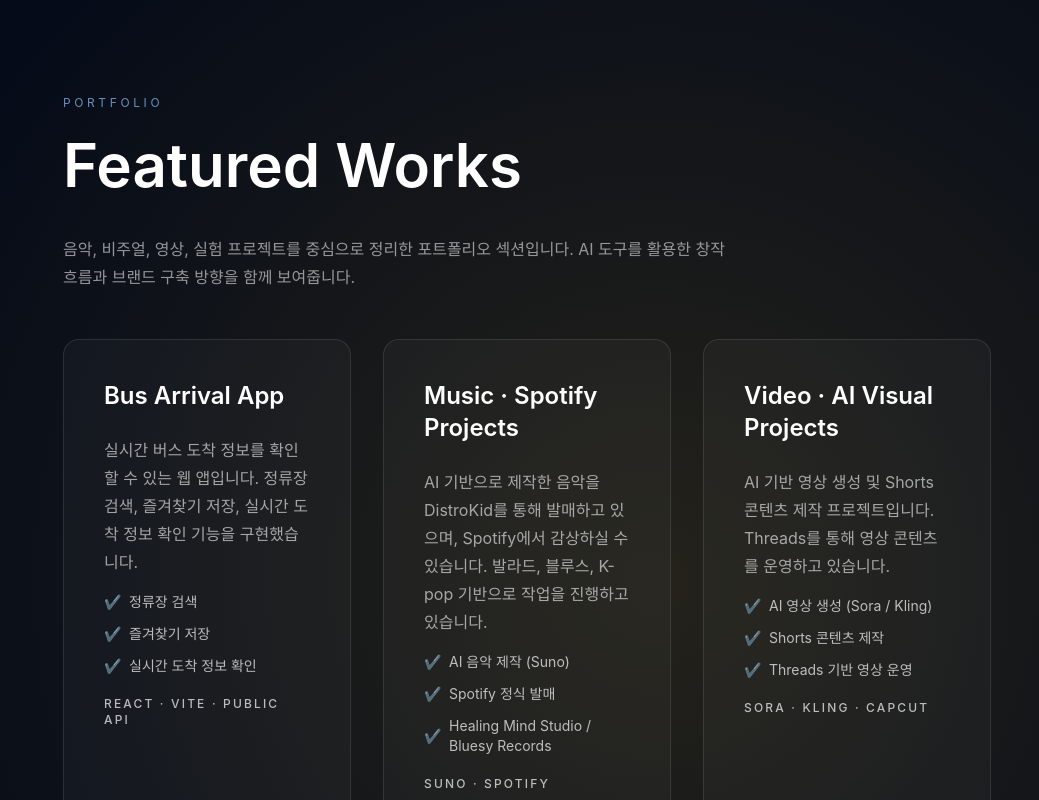
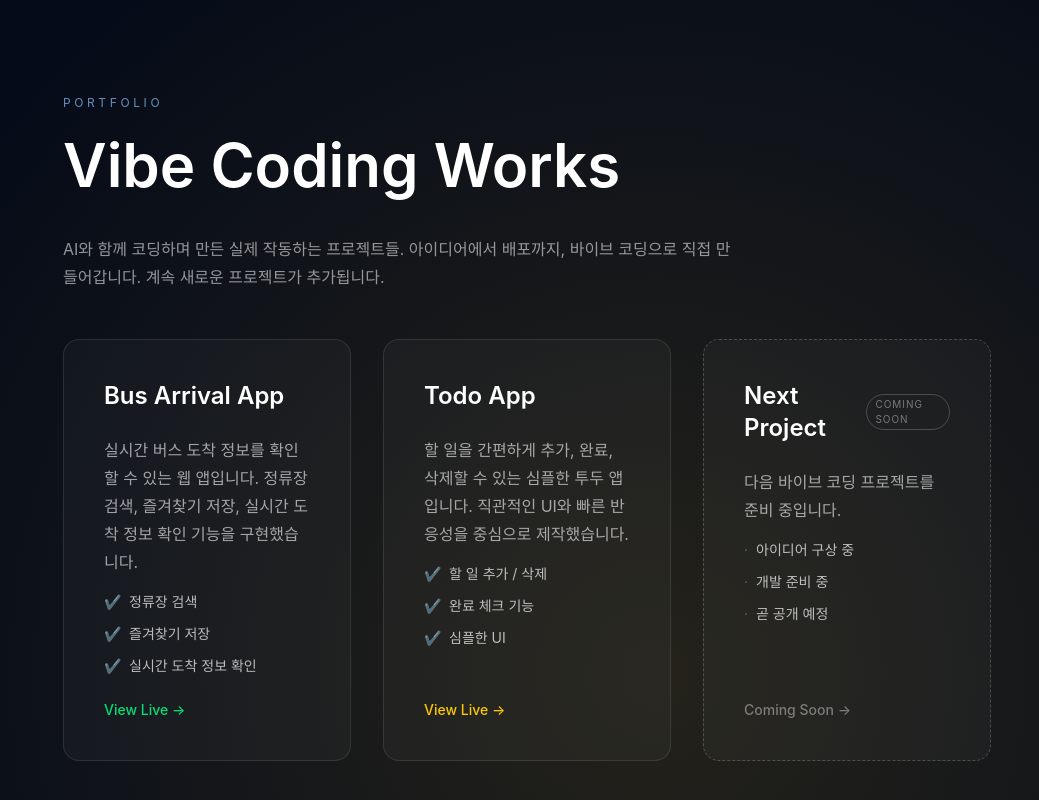
Before and after one commit to JooyongPa/jooyongpa-portfolio, a React app: page / in a window 1280 px wide. Shown: the part 1540-2340 px from the top of the page, without its empty margins (241-1280 px from the left). Built offline with nearby package versions, Linux system fonts and the light colour scheme; the HTML template or start-up script is replaced by a standard one.

Commit message:
Update: Vibe Coding Works, Music Works, Visual Works sections + add videos

```diff
--- a/src/App.jsx
+++ b/src/App.jsx
@@ -20,29 +20,31 @@
     },
 
   {
-    title: "Music · Spotify Projects",
-    desc: "AI 기반으로 제작한 음악을 DistroKid를 통해 발매하고 있으며, Spotify에서 감상하실 수 있습니다. 발라드, 블루스, K-pop 기반으로 작업을 진행하고 있습니다.",
+      title: "Todo App",
+      desc: "할 일을 간편하게 추가, 완료, 삭제할 수 있는 심플한 투두 앱입니다. 직관적인 UI와 빠른 반응성을 중심으로 제작했습니다.",
       features: [
-      "AI 음악 제작 (Suno)",
-      "Spotify 정식 발매",
-      "Healing Mind Studio / Bluesy Records"
+        "할 일 추가 / 삭제",
+        "완료 체크 기능",
+        "심플한 UI"
       ],
-    tech: "Suno · Spotify",
-    accent: "text-blue-400",
-    link: "https://open.spotify.com/artist/3aClvwp9IWq4MKZlbI0p82"
+      tech: "React · Vite",
+      accent: "text-yellow-400",
+      link: "https://todo-app-rho-ivory-61.vercel.app/"
     },
     {
-    title: "Video · AI Visual Projects",
-    desc: "AI 기반 영상 생성 및 Shorts 콘텐츠 제작 프로젝트입니다. Threads를 통해 영상 콘텐츠를 운영하고 있습니다.",
+      title: "Next Project",
+      desc: "다음 바이브 코딩 프로젝트를 준비 중입니다.",
       features: [
-      "AI 영상 생성 (Sora / Kling)",
-      "Shorts 콘텐츠 제작",
-      "Threads 기반 영상 운영"
+        "아이디어 구상 중",
+        "개발 준비 중",
+        "곧 공개 예정"
       ],
-    tech: "Sora · Kling · CapCut",
-    accent: "text-purple-400",
-    link: "https://www.threads.com/@healingmindstudio"
-  }
+      tech: null,
+      accent: "text-white/40",
+      link: "#",
+      comingSoon: true
+    },
+
   ]
   const musicTracks = [
     {
@@ -61,7 +63,7 @@
       link: "https://www.youtube.com/"
     }
   ]
-  const menuItems = ["About", "Featured Works", "Music", "Visuals", "Contact"]
+  const menuItems = ["About", "Vibe Coding Works", "Music Works", "Visual Works", "Contact"]
 
   return (
     <div className="min-h-screen bg-[#050b18] text-white">
@@ -84,11 +86,11 @@
                   const href =
                   item === "About"
                     ? "#about"
-                    : item === "Featured Works"
+                    : item === "Vibe Coding Works"
                     ? "#works"
-                    : item === "Music"
+                    : item === "Music Works"
                     ? "#music"
-                    : item === "Visuals"
+                    : item === "Visual Works"
                     ? "#visuals"
                     : item === "Contact"
                     ? "#contact"
@@ -219,28 +221,34 @@
                 </div>
 
                 <h2 className="text-4xl md:text-6xl font-semibold mb-10">
-                  Featured Works
+                  Vibe Coding Works
                 </h2>
 
                 <p className="max-w-2xl text-white/55 leading-7 mb-12">
-                  음악, 비주얼, 영상, 실험 프로젝트를 중심으로 정리한 포트폴리오
-                  섹션입니다. AI 도구를 활용한 창작 흐름과 브랜드 구축 방향을 함께
-                  보여줍니다.
+                  AI와 함께 코딩하며 만든 실제 작동하는 프로젝트들. 아이디어에서 배포까지, 바이브 코딩으로 직접 만들어갑니다. 계속 새로운 프로젝트가 추가됩니다.
                 </p>
 
                 <div className="grid grid-cols-1 md:grid-cols-2 lg:grid-cols-3 gap-8 items-stretch">
                   {works.map((work) => (
                    <div
                    key={work.title}
-                   className="group rounded-2xl border border-white/10 bg-white/[0.03] p-8 md:p-10 min-h-[240px]
-                    h-full flex flex-col justify-between  transition-all duration-300 hover:translate-y-[-2px]
-                    hover:bg-white/[0.06] hover:scale-[1.02] hover:shadow-[0_0_30px_rgba(255,255,255,0.08)]"
+                   className={`group rounded-2xl bg-white/[0.03] p-8 md:p-10 min-h-[240px]
+                    h-full flex flex-col justify-between transition-all duration-300 hover:translate-y-[-2px]
+                    hover:bg-white/[0.06] hover:scale-[1.02] hover:shadow-[0_0_30px_rgba(255,255,255,0.08)]
+                    ${work.comingSoon ? "border border-dashed border-white/20" : "border border-white/10"}`}
                  >
   <div className="flex flex-col h-full justify-between">
   <div>
-    <h3 className="text-2xl font-semibold mb-6 group-hover:text-white transition">
+    <div className="flex items-center gap-3 mb-6">
+      <h3 className="text-2xl font-semibold group-hover:text-white transition">
         {work.title}
       </h3>
+      {work.comingSoon && (
+        <span className="text-[10px] px-2 py-0.5 rounded-full border border-white/20 text-white/40 tracking-widest uppercase">
+          Coming Soon
+        </span>
+      )}
+    </div>
 
     <p className="text-white/60 leading-7">
       {work.desc}
@@ -249,17 +257,13 @@
   <ul className="mt-4 space-y-3 text-sm text-white/70">
     {work.features.map((feature) => (
       <li key={feature} className="flex items-center gap-2">
-        <span className="text-green-400">✔</span>
+        <span className={work.comingSoon ? "text-white/30" : "text-green-400"}>
+          {work.comingSoon ? "·" : "✔"}
+        </span>
         <span>{feature}</span>
       </li>
     ))}
   </ul>
-)}
-
-{work.tech && (
-  <p className="mt-5 text-xs uppercase tracking-[0.18em] text-white/70 font-medium">
-    {work.tech}
-  </p>
 )}
   </div>
 
@@ -267,9 +271,9 @@
     href={work.link}
     target={work.link.startsWith("http") ? "_blank" : "_self"}
     rel="noreferrer"
-    className={`mt-6 text-sm font-medium ${work.accent} group-hover:translate-x-1 group-hover:brightness-125 transition`}
+    className={`mt-6 text-sm font-medium ${work.accent} ${work.comingSoon ? "cursor-default pointer-events-none" : "group-hover:translate-x-1 group-hover:brightness-125"} transition`}
   >
-    View Live →
+    {work.comingSoon ? "Coming Soon →" : "View Live →"}
   </a>
 </div>
                     </div>
@@ -280,13 +284,13 @@
               </div>
             </section>
             <section id="music" className="px-6 md:px-12 py-20">
-  <div className="max-w-6xl mx-auto">
+  <div className="max-w-5xl mx-auto">
     <div className="mb-12">
       <p className="text-sm uppercase tracking-[0.2em] text-[#e6b84f] mb-3">
         Music
       </p>
       <h2 className="text-3xl md:text-5xl font-semibold text-white mb-6">
-        Music Ecosystem
+        Music Works
       </h2>
       <p className="text-white/60 max-w-2xl leading-relaxed">
         아티스트 기반 음악 작업과 YouTube 채널 운영 구조를 함께 구성한 포트폴리오입니다.
@@ -440,9 +444,35 @@
 <section id="visuals" className="px-6 md:px-12 py-20">
   <div className="max-w-5xl mx-auto">
     <h2 className="text-4xl md:text-5xl font-semibold mb-10">
-      Visuals
+      Visual Works
     </h2>
     <div className="mt-12 space-y-12">
+    <div>
+    <h3 className="mb-8 text-xl font-semibold text-yellow-400">Video</h3>
+
+    <div className="grid grid-cols-1 md:grid-cols-2 gap-8 mb-12">
+      <div className="relative group overflow-hidden rounded-xl bg-black">
+        <video
+          src="/videos/video01.mp4"
+          className="w-full h-[240px] object-cover"
+          controls
+          playsInline
+          preload="metadata"
+        />
+      </div>
+
+      <div className="relative group overflow-hidden rounded-xl bg-black">
+        <video
+          src="/videos/video02.mp4"
+          className="w-full h-[240px] object-cover"
+          controls
+          playsInline
+          preload="metadata"
+        />
+      </div>
+    </div>
+    </div>
+
     <div>
     <h3 className="mb-8 text-xl font-semibold text-yellow-400">Cinematic</h3>
 
```
Also changed, not shown: 2 other files (tests, documents, lock files or other folders). Lines whose indentation alone changed are shown as unchanged.
